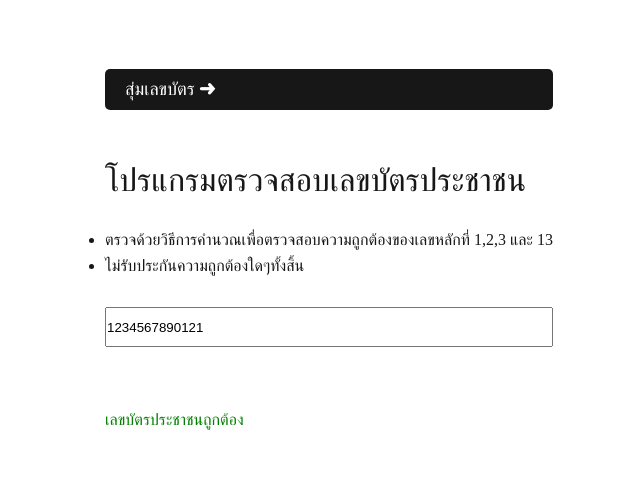
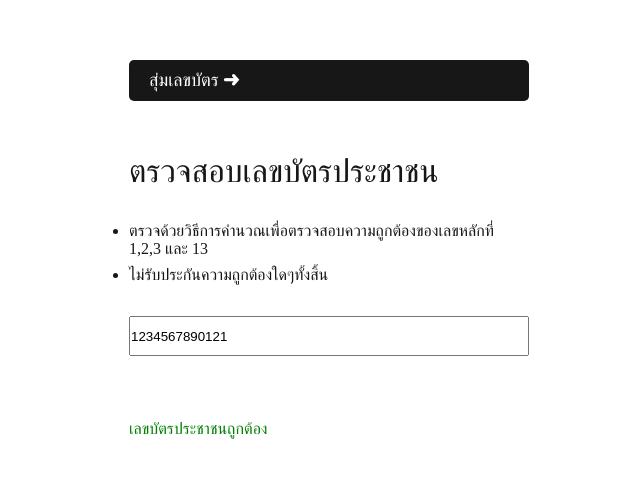
Before and after one commit to ignitry/randomizer, a Next.js app: page /validations/new in a window 1280 px wide. Shown: the part 161-638 px from the top of the page, without its empty margins (311-951 px from the left). Built offline with nearby package versions, Linux system fonts and the light colour scheme.

Commit message:
edit wordings

```diff
--- a/app/page.module.css
+++ b/app/page.module.css
@@ -29,6 +29,7 @@
 
 .main {
   display: flex;
+  max-width: 400px;
   flex-direction: column;
   gap: 32px;
   grid-row-start: 2;
--- a/app/page.tsx
+++ b/app/page.tsx
@@ -10,7 +10,7 @@ export default function Home() {
           ตรวจสอบเลขบัตร &#x279C;
         </Link>
 
-        <h1>โปรแกรมสุ่มเลขบัตรประชาชน</h1>
+        <h1>สุ่มเลขบัตรประชาชน</h1>
         <ul>
           <li>
             สุ่มเลขตาม format คนที่เกิดในประเทศไทยเท่านั้น
--- a/app/validations/new/page.tsx
+++ b/app/validations/new/page.tsx
@@ -10,7 +10,7 @@ export default function NewValidationPage() {
           สุ่มเลขบัตร &#x279C;
         </Link>
 
-        <h1>โปรแกรมตรวจสอบเลขบัตรประชาชน</h1>
+        <h1>ตรวจสอบเลขบัตรประชาชน</h1>
         <ul>
           <li>
             ตรวจด้วยวิธีการคำนวณเพื่อตรวจสอบความถูกต้องของเลขหลักที่ 1,2,3 และ 13
```
